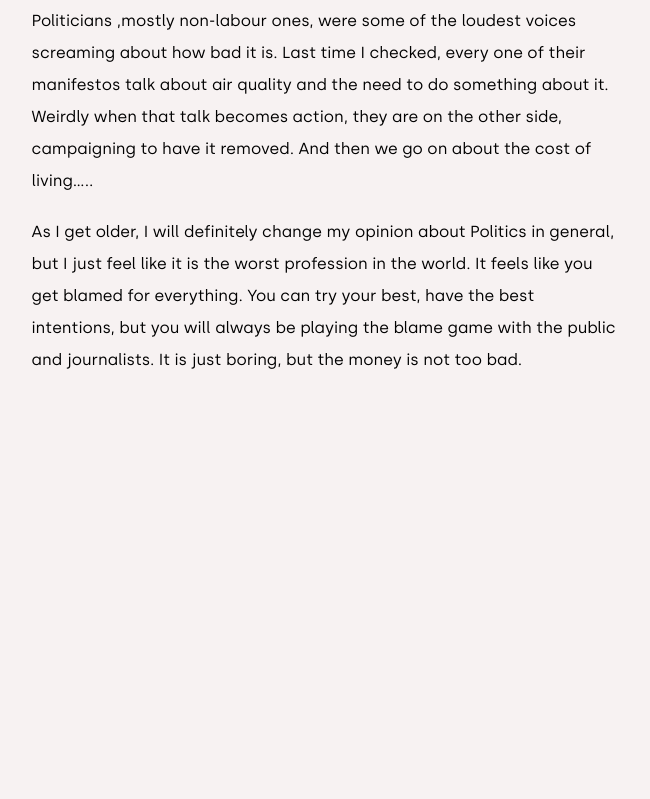
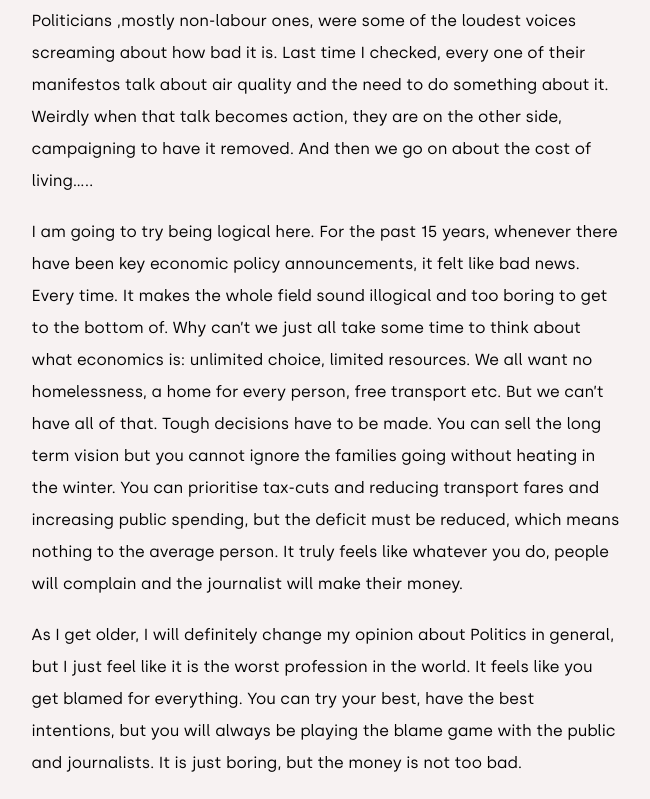
Before and after one commit to DonHamsa/myPortfolio, a Next.js app: page /blogs/politics in a window 1280 px wide. Shown: the part 1889-2688 px from the top of the page, without its empty margins (314-964 px from the left). Before the commit the page ends 2285 px from the top, so only its background shows below. Built offline with nearby package versions, Linux system fonts and the light colour scheme.

Commit message:
updated latest blog

```diff
--- a/src/app/blogs/page.jsx
+++ b/src/app/blogs/page.jsx
@@ -3,10 +3,10 @@ import BlogPreview from "@/components/BlogPreview/BlogPreview";
 export default function Blogs() {
   return (
     <>
-     <div className="lg:pr-[25%] lg:pl-[25%]  pl-[7%] pr-[7%] flex justify-center mb-[20px] lg:h-[300px] h-[370px]  ">
+      <div className="lg:pr-[25%] lg:pl-[25%]  pl-[7%] pr-[7%] flex justify-center mb-[20px] lg:h-[300px] h-[370px]  ">
         <BlogPreview
           heading="What even is Politics?"
-          synopsis="Democracy should mean every one shuts up most of the time. The elected people doing the work of those who elected them.Brexit,Labour,Conservatives. The noise suggests we have dictators in charge...."
+          synopsis="Democracy should mean every one shuts up most of the time. The elected people doing the work of those who elected them. Brexit, Labour, Conservatives. The noise suggests we have dictators in charge...."
           date="17th Jan 2025"
           href="blogs/politics"
         />
--- a/src/app/blogs/politics/page.jsx
+++ b/src/app/blogs/politics/page.jsx
@@ -22,6 +22,10 @@ export default function Journey() {
       And finally, ULEZ is probably the thing most people will remember Sadiq Khan for.  What was it about people wanting Sadiq Khan to improve London and make it better? Doesn’t everyone want cleaner air to breathe? But with the introduction of ULEZ, you would have thought Sadiq Khan was calling for a revolution. Most of the cars people drive are not even caught by ULEZ. So most people’s lives remain unaffected. Politicians ,mostly non-labour ones, were some of the loudest voices screaming about how bad it is. Last time I checked, every one of their manifestos talk about air quality and the need to do something about it. Weirdly when that talk becomes action, they are on the other side, campaigning to have it removed. And then we go on about the cost of living…..
 
       </p>
+      <p className="mb-[19px] ">
+      I am going to try being logical here. For the past 15 years, whenever there have been key economic policy announcements, it felt like bad news. Every time. It makes the whole field sound illogical and too boring to get to the bottom of. Why can’t we just all take some time to think about what economics is: unlimited choice, limited resources. We all want no homelessness, a home for every person, free transport etc. But we can’t have all of that. Tough decisions have to be made. You can sell the long term vision but you cannot ignore the families going without heating in the winter. You can prioritise tax-cuts and reducing transport fares and increasing public spending, but the deficit must be reduced, which means nothing to the average person. It truly feels like whatever you do, people will complain and the journalist will make their money.
+
+      </p>
 
       <p className="mb-[19px] pb-[20px]">
       As I get older, I will definitely change my opinion about Politics in general, but I just feel like it is the worst profession in the world. It feels like you get blamed for everything. You can try your best, have the best intentions, but you will always be playing the blame game with the public and journalists. It is just boring, but the money is not too bad.
```
